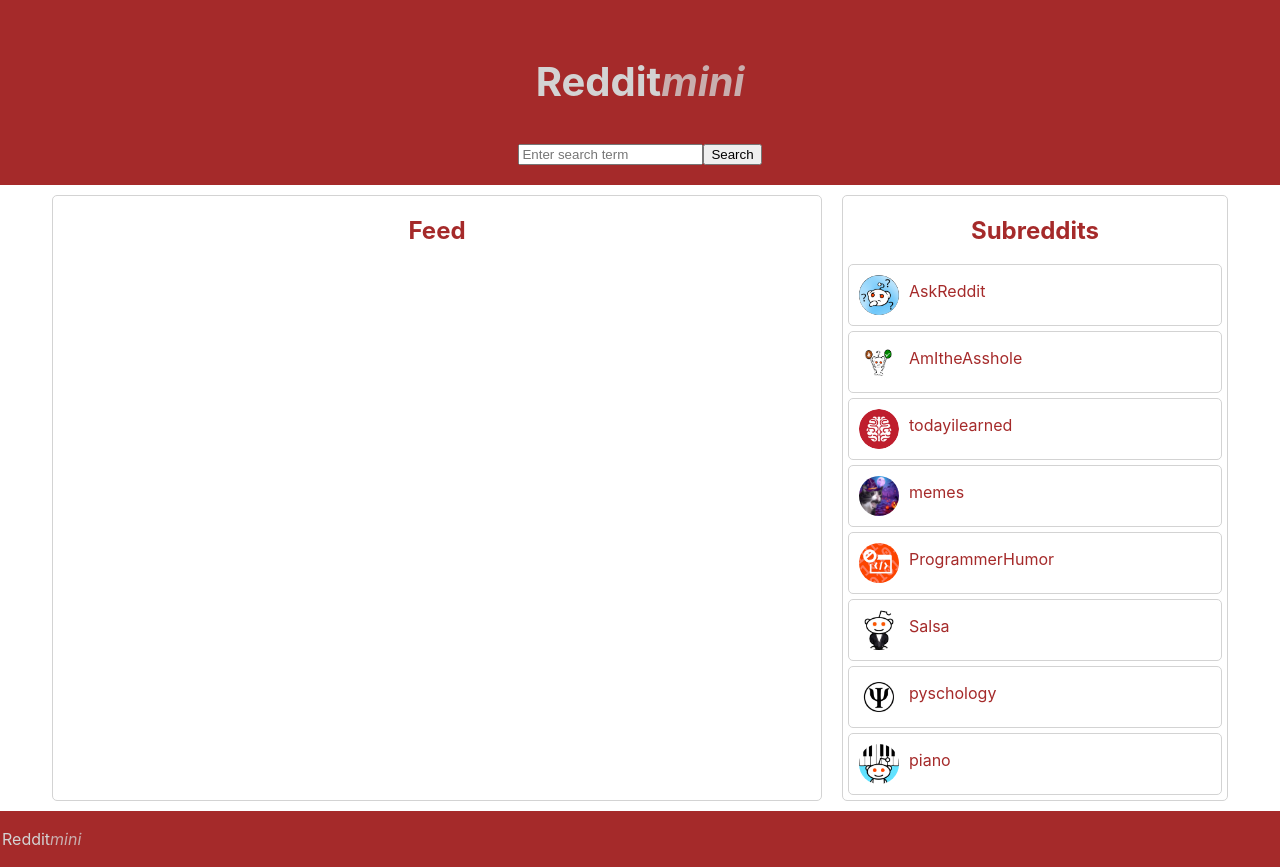
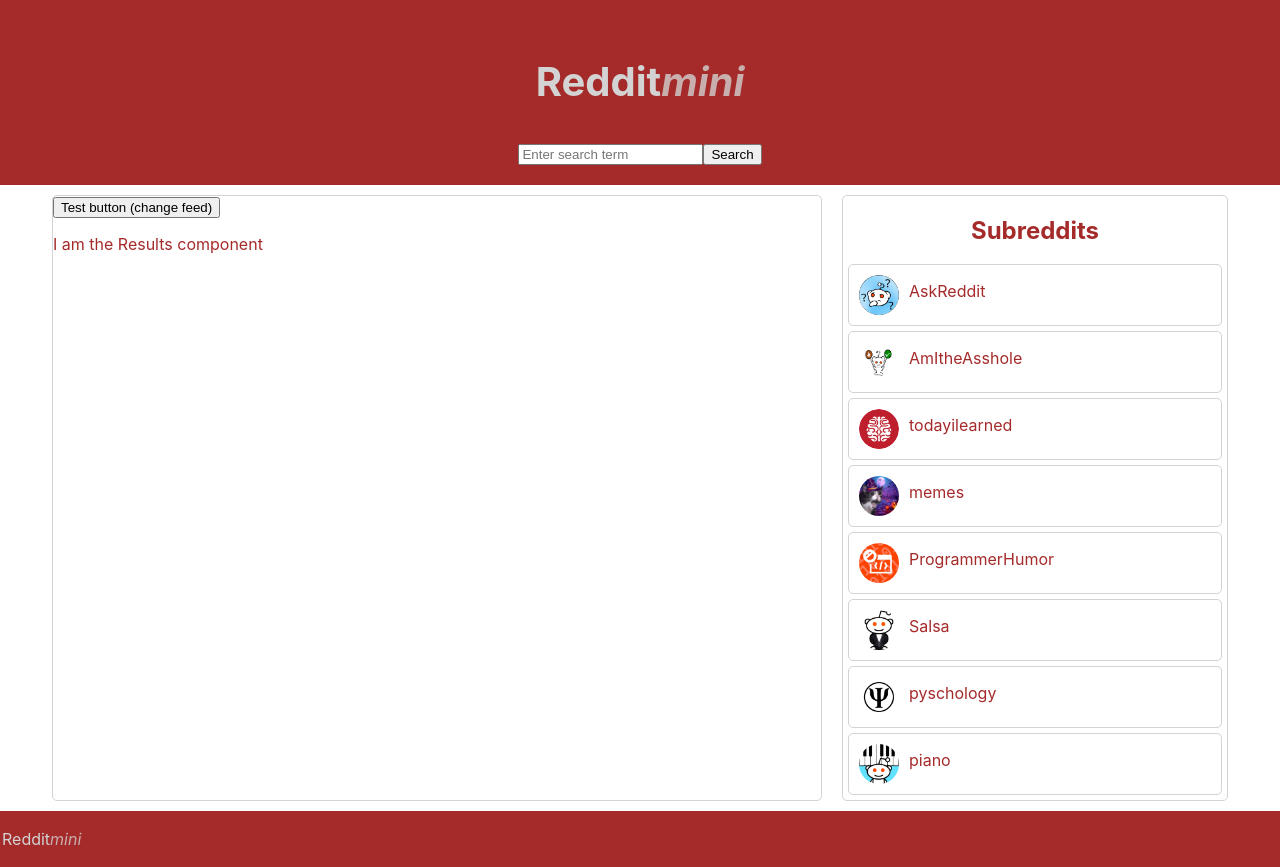
Before and after one commit to evg4/reddit-mini, a React (Create React App) app: page / in a window 1280 px wide. Built offline with nearby package versions, Linux system fonts and the light colour scheme.

Commit message:
set up store and feedSlice

```diff
--- a/package.json
+++ b/package.json
@@ -3,12 +3,14 @@
   "version": "0.1.0",
   "private": true,
   "dependencies": {
+    "@reduxjs/toolkit": "^1.9.7",
     "@testing-library/jest-dom": "^5.17.0",
     "@testing-library/react": "^13.4.0",
     "@testing-library/user-event": "^13.5.0",
     "react": "^18.2.0",
     "react-dom": "^18.2.0",
     "react-scripts": "5.0.1",
+    "redux": "^4.2.1",
     "web-vitals": "^2.1.4"
   },
   "scripts": {
--- a/src/app/App.js
+++ b/src/app/App.js
@@ -2,10 +2,22 @@
 import Header from "../components/Header";
 import SearchBar from "../components/SearchBar";
 import Subreddits from "../components/Subreddits";
-import Feed from "../features/Feed";
+import Feed from "../features/feed/Feed";
 import Footer from "../components/Footer";
+import React from "react";
+import { changeView } from "../features/feed/feedSlice";
 
-function App() {
+function App({ state, dispatch }) {
+  const changeFeed = (e) => {
+    if (state.feed === "showResults") {
+      dispatch(changeView("showPost"));
+    } else {
+      dispatch(changeView("showResults"));
+    }
+
+    //console.log(state.feed);
+  };
+
   return (
     <div>
       <header>
@@ -13,7 +25,7 @@
         <SearchBar />
       </header>
       <main>
-        <Feed />
+        <Feed state={state} dispatch={dispatch} changeFeed={changeFeed} />
         <Subreddits />
       </main>
       <footer>
--- a/src/app/store.js
+++ b/src/app/store.js
@@ -0,0 +1,4 @@
+import { configureStore } from "@reduxjs/toolkit";
+import feedReducer from "../features/feed/feedSlice";
+
+export const store = configureStore({ reducer: { feed: feedReducer } });
--- /dev/null
+++ b/src/components/PostPreview.js
@@ -0,0 +1,3 @@
+function PostPreview() {}
+
+export default PostPreview;
--- a/src/components/Subreddits.js
+++ b/src/components/Subreddits.js
@@ -7,7 +7,14 @@
     <section className={styles.section}>
       <h2>Subreddits</h2>
       {subreddits.map((item) => {
-        return <Subreddit name={item.name} img={item.img} url={item.url} />;
+        return (
+          <Subreddit
+            key={item.name}
+            name={item.name}
+            img={item.img}
+            url={item.url}
+          />
+        );
       })}
     </section>
   );
--- a/src/features/Feed.js
+++ /dev/null
@@ -1,11 +0,0 @@
-import styles from "./Feed.module.css";
-
-function Feed() {
-  return (
-    <section className={styles.section}>
-      <h2>Feed</h2>
-    </section>
-  );
-}
-
-export default Feed;
--- /dev/null
+++ b/src/features/feed/Feed.js
@@ -0,0 +1,23 @@
+import styles from "./Feed.module.css";
+import Post from "../post/Post";
+import Results from "../results/Results";
+
+function Feed(props) {
+  if (props.state.feed === "showResults") {
+    return (
+      <section className={styles.section}>
+        <button onClick={props.changeFeed}>Test button (change feed)</button>
+        <Results />
+      </section>
+    );
+  } else {
+    return (
+      <section className={styles.section}>
+        <button onClick={props.changeFeed}>Test button (change feed)</button>
+        <Post />
+      </section>
+    );
+  }
+}
+
+export default Feed;
--- /dev/null
+++ b/src/features/feed/feedSlice.js
@@ -0,0 +1,16 @@
+import { createSlice } from "@reduxjs/toolkit";
+
+const options = {
+  name: "feed",
+  initialState: "showResults",
+  reducers: {
+    changeView: (state, action) => {
+      state = action.payload;
+      return state;
+    },
+  },
+};
+
+const feedSlice = createSlice(options);
+export const { changeView } = feedSlice.actions;
+export default feedSlice.reducer;
--- /dev/null
+++ b/src/features/post/Post.js
@@ -0,0 +1,5 @@
+function Post() {
+  return <p>I am a Post component</p>;
+}
+
+export default Post;
--- /dev/null
+++ b/src/features/results/Results.js
@@ -0,0 +1,5 @@
+function Results() {
+  return <p>I am the Results component</p>;
+}
+
+export default Results;
--- a/src/index.js
+++ b/src/index.js
@@ -3,13 +3,20 @@
 import "./index.css";
 import App from "../src/app/App";
 import reportWebVitals from "./reportWebVitals";
+import { store } from "./app/store";
 
 const root = ReactDOM.createRoot(document.getElementById("root"));
-root.render(
-  <React.StrictMode>
-    <App />
-  </React.StrictMode>
-);
+
+const render = () => {
+  root.render(
+    <React.StrictMode>
+      <App state={store.getState()} dispatch={store.dispatch} />
+    </React.StrictMode>
+  );
+};
+
+render();
+store.subscribe(render);
 
 // If you want to start measuring performance in your app, pass a function
 // to log results (for example: reportWebVitals(console.log))
```
Also changed, not shown: src/features/feed/Feed.module.css (renamed from src/features/Feed.module.css), 1 other file (tests, documents, lock files or other folders).
